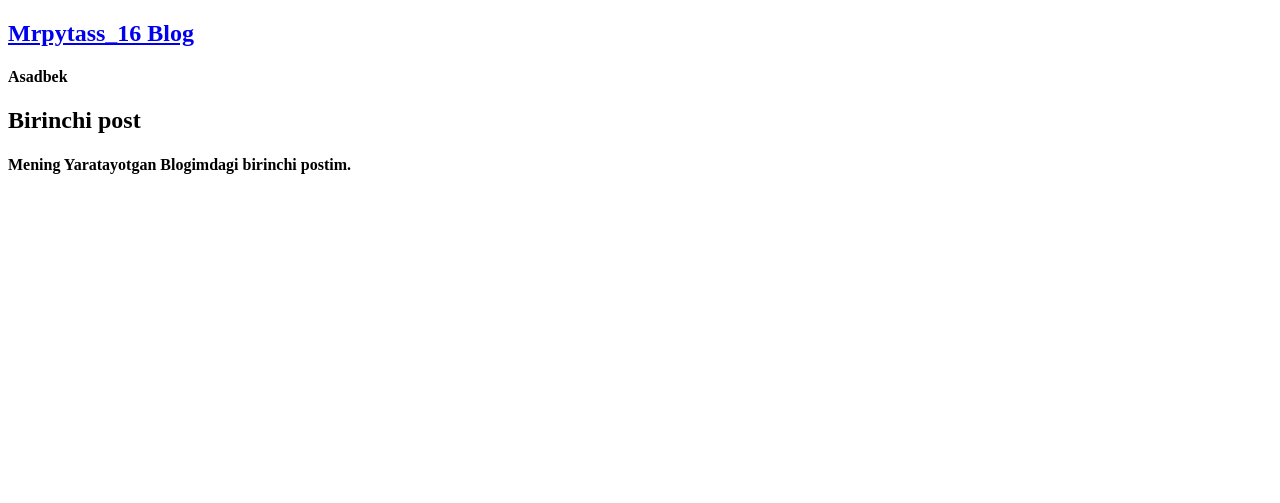
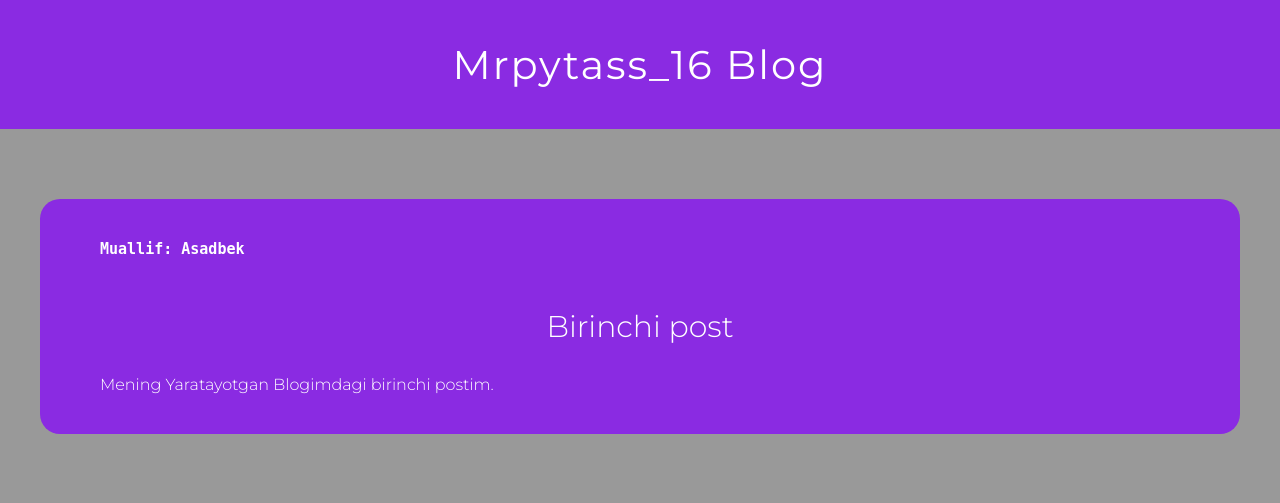
Before and after one commit to Asadbek16github/Django_Blog, a Django app: page /post/1/ in a window 1280 px wide. Shown: the top 503 px of the page. Run offline with Django 3.2, Linux system fonts and the light colour scheme; data comes from the database, SQL or seed files in the repository; both versions use the stored data as it was after the commit.

Commit message:
Hozirgacha bo'lgan saytga biroz chiroy qo'shish uchun css fili qo'shilib saytga biroz chiroy berildi.

```diff
--- /dev/null
+++ b/static/css/base.css
@@ -0,0 +1,75 @@
+@import url(https://fonts.googleapis.com/css2?family=Montserrat:wght@100;200;300;400;500;600;800;900&display=swap);
+
+*{
+    margin: 0;
+    padding: 0;
+    box-sizing: border-box;
+}
+
+
+body {
+  font-family: 'Montserrat', sans-serif;
+  background-color: #999;
+}
+
+
+.header-blog{
+    background-color: blueviolet;
+    text-align: center;
+    padding: 40px;
+}
+
+.header-blog h2 a{
+    text-decoration: none;
+    color: white;
+    font-weight: 400;
+    font-size: 40px;
+    letter-spacing: 2px;
+}
+
+.All_posts{
+    margin: 50px 20px;
+    padding: 20px;
+}
+
+.post{
+    margin-bottom: 20px;
+    padding: 20px 40px;
+    background-color:blueviolet;
+    border-radius: 20px;
+    color: white;
+}
+
+.post h2 a{
+    text-decoration: none;
+    font-weight: 400;
+    font-size: 30px;
+    color: white;
+    margin-left: 40px;
+    letter-spacing: 1px;
+}
+
+.only_post{
+    background-color: blueviolet;
+    padding: 40px 20px;
+    border-radius: 20px;
+    color: white;
+}
+
+.only_post .author{
+    margin-left: 40px;
+    font-size: 15px;
+}
+
+.only_post h2{
+    text-align: center;
+    font-weight: 300;
+    font-size: 30px;
+    margin-top: 50px;
+}
+
+.only_post .text{
+    margin-top: 30px;
+    margin-left: 40px;
+    font-weight: 300;
+}
--- a/template/all_post_view.html
+++ b/template/all_post_view.html
@@ -4,7 +4,7 @@
     {% for post in object_list %}
         <div class="post">
             <h2><a href="{% url 'only_post' post.pk %}">{{ post.title }}</a></h2>
-            <p>{{ post.short_info }}</p>
+            <p><code>{{ post.short_info }}</code></p>
         </div>
     {% endfor %}
 {% endblock content %}
--- a/template/base.html
+++ b/template/base.html
@@ -1,3 +1,5 @@
+{% load static %}
+
 <!DOCTYPE html>
 
 <html lang="en">
@@ -6,10 +8,10 @@
         <meta http-equiv="X-UA-Compatible" content="IE=edge">
         <meta name="viewport" content="width=device-width, initial-scale=1.0">
         <title>Document</title>
+        <link rel="stylesheet" href="{% static 'css/base.css' %}">
     </head>
-
     <body>
-        <header>
+        <header class="header-blog">
             <h2><a href="{% url 'all_post_page' %}">Mrpytass_16 Blog</a></h2>
         </header>
 
--- a/template/see_only_one_post.html
+++ b/template/see_only_one_post.html
@@ -2,8 +2,8 @@
 
 {% block content %}
     <div class="only_post">
-        <h4>{{ post.author }}</h4>
+        <h4 class="author"><code>Muallif: {{ post.author }}</code></h4>
         <h2>{{ post.title }}</h2>
-        <h4>{{ post.text }}</h4>
+        <h4 class="text">{{ post.text }}</h4>
     </div>
 {% endblock content %}
```
Also changed, not shown: db.sqlite3.
